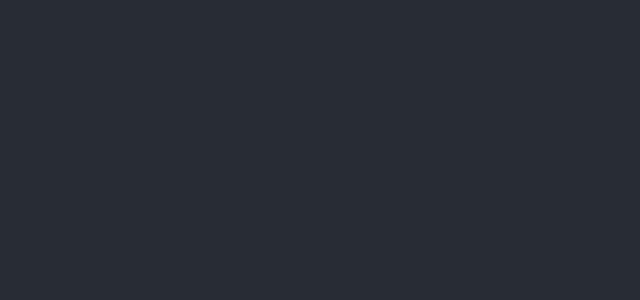
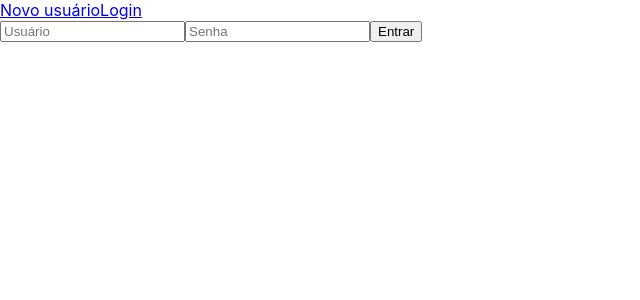
Before and after one commit to bellapegoraro/cadastro-de-usuario, a React (Create React App) app: page / in a window 1280 px wide. Shown: the top 300 px of the page, without its empty margins (0-640 px from the left). Built offline with nearby package versions, Linux system fonts and the light colour scheme.

Commit message:
feat: adicionando formulários de login e novo usuário

```diff
--- a/package.json
+++ b/package.json
@@ -3,6 +3,7 @@
   "version": "0.1.0",
   "private": true,
   "dependencies": {
+    "@hookform/resolvers": "^1.0.1",
     "@testing-library/jest-dom": "^5.11.4",
     "@testing-library/react": "^11.1.0",
     "@testing-library/user-event": "^12.1.10",
@@ -12,7 +13,8 @@
     "react-router-dom": "^5.2.0",
     "react-scripts": "4.0.0",
     "styled-components": "^5.2.1",
-    "web-vitals": "^0.2.4"
+    "web-vitals": "^0.2.4",
+    "yup": "^0.29.3"
   },
   "scripts": {
     "start": "react-scripts start",
--- a/src/App.js
+++ b/src/App.js
@@ -1,9 +1,22 @@
 import "./App.css";
+import UserForm from "./pages/UserForm";
+import Login from "./pages/Login";
+import { Switch, Link, Route } from "react-router-dom";
 
 const App = () => {
   return (
-    <div className="App">
-      <header className="App-header"></header>
+    <div>
+      <Link to="/novo-usuário">Novo usuário</Link>
+      <Link to="/">Login</Link>
+
+      <Switch>
+        <Route path="/novo-usuário">
+          <UserForm />
+        </Route>
+        <Route exact path="/">
+          <Login />
+        </Route>
+      </Switch>
     </div>
   );
 };
--- a/src/index.js
+++ b/src/index.js
@@ -1,14 +1,17 @@
-import React from 'react';
-import ReactDOM from 'react-dom';
-import './index.css';
-import App from './App';
-import reportWebVitals from './reportWebVitals';
+import React from "react";
+import ReactDOM from "react-dom";
+import "./index.css";
+import App from "./App";
+import reportWebVitals from "./reportWebVitals";
+import { BrowserRouter } from "react-router-dom";
 
 ReactDOM.render(
   <React.StrictMode>
-    <App />
+    <BrowserRouter>
+      <App />
+    </BrowserRouter>
   </React.StrictMode>,
-  document.getElementById('root')
+  document.getElementById("root")
 );
 
 // If you want to start measuring performance in your app, pass a function
--- a/src/pages/Login/index.jsx
+++ b/src/pages/Login/index.jsx
@@ -0,0 +1,33 @@
+import { useForm } from "react-hook-form";
+import { yupResolver } from "@hookform/resolvers/yup";
+import * as yup from "yup";
+
+const Login = () => {
+  const schema = yup.object().shape({
+    user: yup
+      .string()
+      .min(6, "Nome de usuário deve conter no mínimo 6 caracteres")
+      .required("Campo obrigatório"),
+    password: yup
+      .string()
+      .min(6, "Senha deve conter no mínimo 6 caracteres")
+      .matches(
+        /^((?=.*[!@#$%^&*()\-_=+{};:,<.>]){1})(?=.*\d)((?=.*[a-z]){1})((?=.*[A-Z]){1}).*$/,
+        "Senha deve conter pelo menos uma letra maiúscula, um caracter especial e um número."
+      )
+      .required("Campo obrigatório"),
+  });
+  const { register, handleSubmit } = useForm({ resolver: yupResolver(schema) });
+  const handleForm = (data) => {
+    console.log(data);
+  };
+  return (
+    <form onSubmit={handleSubmit(handleForm)}>
+      <input name="user" placeholder="Usuário" ref={register} />
+      <input name="password" placeholder="Senha" ref={register} />
+      <button type="submit">Entrar</button>
+    </form>
+  );
+};
+
+export default Login;
--- a/src/pages/UserForm/index.jsx
+++ b/src/pages/UserForm/index.jsx
@@ -0,0 +1,60 @@
+import { useForm } from "react-hook-form";
+import { yupResolver } from "@hookform/resolvers/yup";
+import * as yup from "yup";
+
+const UserForm = () => {
+  const schema = yup.object().shape({
+    user: yup
+      .string()
+      .min(6, "Nome de usuário deve conter no mínimo 6 caracteres")
+      .required("Campo obrigatório"),
+    name: yup
+      .string()
+      .matches(
+        /^[a-zA-Z]+$/,
+        "Nome não deve conter caracteres especiais ou números"
+      )
+      .required("Campo obrigatório"),
+    email: yup.string().email("Email inválido").required("Campo obrigatório"),
+    password: yup
+      .string()
+      .min(6, "Senha deve conter no mínimo 6 caracteres")
+      .matches(
+        /^((?=.*[!@#$%^&*()\-_=+{};:,<.>]){1})(?=.*\d)((?=.*[a-z]){1})((?=.*[A-Z]){1}).*$/,
+        "Senha deve conter pelo menos uma letra maiúscula, um caracter especial e um número."
+      )
+      .required("Campo obrigatório"),
+    confirmPassword: yup
+      .string()
+      .oneOf([yup.ref("password")], "Senhas não batem")
+      .required("Campo obrigatório"),
+  });
+  const { register, handleSubmit, errors } = useForm({
+    resolver: yupResolver(schema),
+  });
+
+  const handleForm = (data) => {
+    console.log(data);
+  };
+  return (
+    <form onSubmit={handleSubmit(handleForm)}>
+      <input name="user" placeholder="Usuário" ref={register} />
+      <p style={{ color: "red" }}>{errors.user?.message}</p>
+      <input name="name" placeholder="Nome e Sobrenome" ref={register} />
+      <p style={{ color: "red" }}>{errors.name?.message}</p>
+      <input name="email" placeholder="Email" ref={register} />
+      <p style={{ color: "red" }}>{errors.email?.message}</p>
+      <input name="password" placeholder="Senha" ref={register} />
+      <p style={{ color: "red" }}>{errors.password?.message}</p>
+      <input
+        name="confirmPassword"
+        placeholder="Confirme sua senha"
+        ref={register}
+      />
+      <p style={{ color: "red" }}>{errors.confirmPassword?.message}</p>
+      <button type="submit">Cadastrar</button>
+    </form>
+  );
+};
+
+export default UserForm;
```
Also changed, not shown: 1 other file (tests, documents, lock files or other folders).
